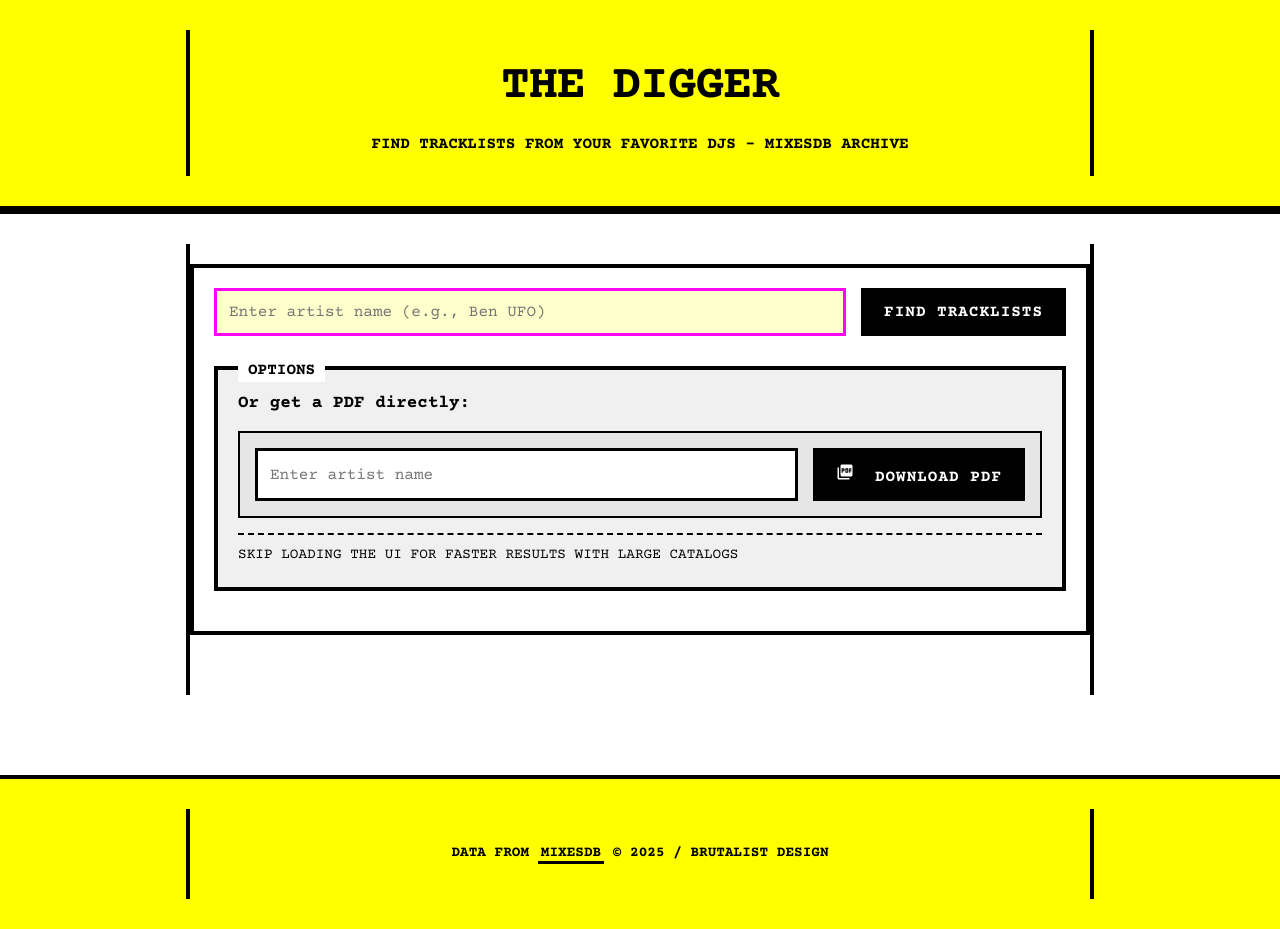
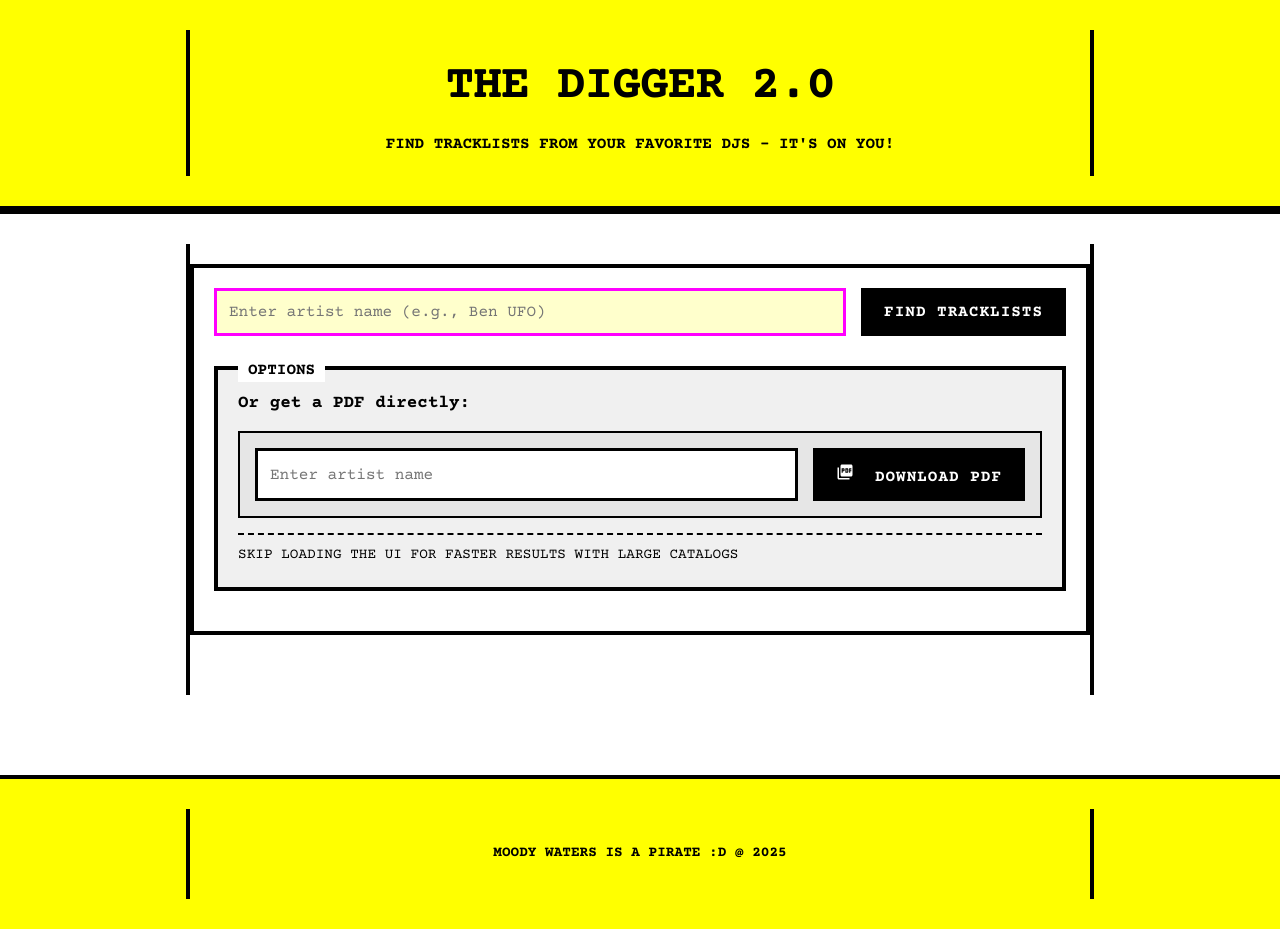
Before and after one commit to Moodyw03/thedigger25, a Flask app: page / in a window 1280 px wide. Run offline with Flask 3, Linux system fonts and the light colour scheme.

Commit message:
Update app title to THE DIGGER 2.0 and customize footer text, prepare for Vercel deployment

```diff
--- a/templates/base.html
+++ b/templates/base.html
@@ -3,7 +3,7 @@
 <head>
     <meta charset="UTF-8">
     <meta name="viewport" content="width=device-width, initial-scale=1.0">
-    <title>{% block title %}THE DIGGER{% endblock %}</title>
+    <title>{% block title %}THE DIGGER 2.0{% endblock %}</title>
     <link rel="stylesheet" href="{{ url_for('static', filename='css/style.css') }}">
     <link rel="preconnect" href="https://fonts.googleapis.com">
     <link rel="preconnect" href="https://fonts.gstatic.com" crossorigin>
@@ -13,8 +13,8 @@
 <body>
     <header>
         <div class="container">
-            <h1>THE DIGGER</h1>
-            <p>FIND TRACKLISTS FROM YOUR FAVORITE DJs - MIXESDB ARCHIVE</p>
+            <h1>THE DIGGER 2.0</h1>
+            <p>FIND TRACKLISTS FROM YOUR FAVORITE DJs - It's on You!</p>
         </div>
     </header>
 
@@ -24,7 +24,7 @@
 
     <footer>
         <div class="container">
-            <p>DATA FROM <a href="https://www.mixesdb.com/w/Main_Page" target="_blank">MIXESDB</a> &copy; {{ year }} / BRUTALIST DESIGN</p>
+            <p>Moody Waters is a Pirate :D @ 2025</p>
         </div>
     </footer>
 
```
Also changed, not shown: api/index.py (added, +15 -0 lines), api/requirements.txt (added, +28 -0 lines), README.md, vercel.json, 1 other file.
